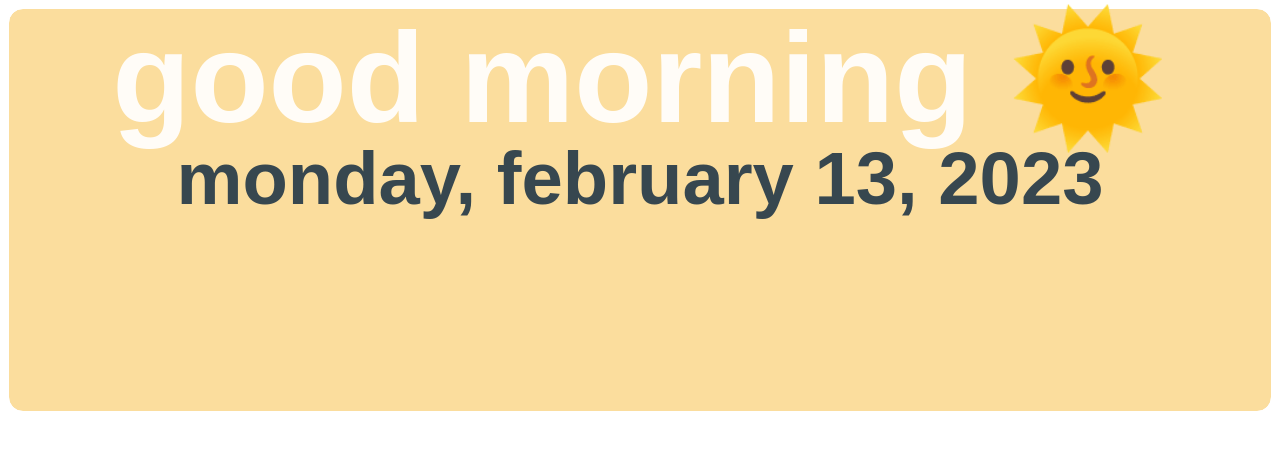
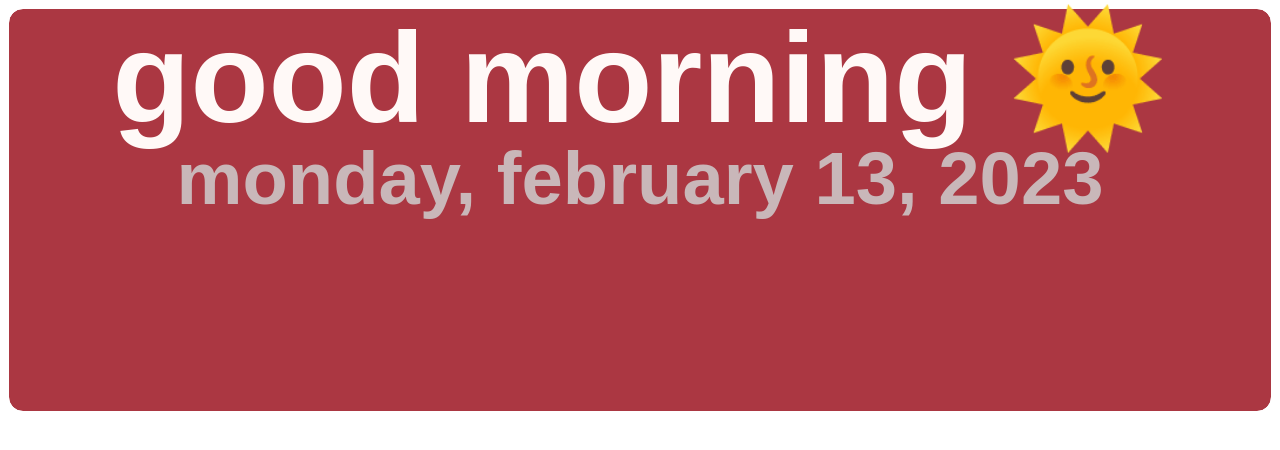
Before and after one commit to jhneri/notion2022, a plain HTML site: page index.html in a window 1280 px wide. Drawn offline with Linux system fonts and the light colour scheme.

Commit message:
Update index.html

```diff
--- a/index.html
+++ b/index.html
@@ -9,10 +9,10 @@
         display: flex;
         font-family: sans-serif;
         font-size: 10vw;
-        color: #FFFCF7;
+        color: #fff9f7;
         padding: 5px;
         border: 1px solid #ffffff;
-        background: #fbdd9d;
+        background: #9B111ED6;
         border-radius: 15px 15px 15px 15px;
         background-clip: padding-box;
         justify-content: center;
@@ -29,7 +29,7 @@
 
       #date{
           font-size: 5.8vw;
-        color: #37474F;
+        color: #c9b7b9;
           text-align: center;
           font-weight: bold;
       }
```
